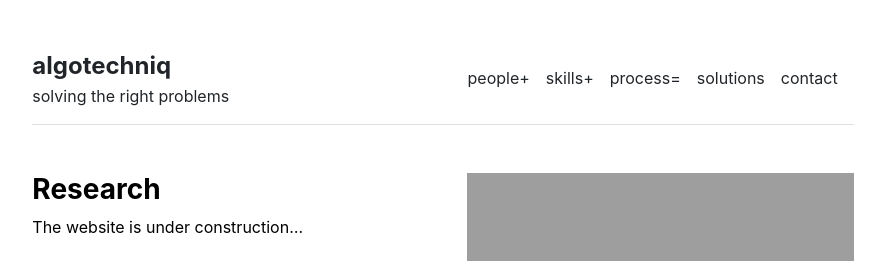
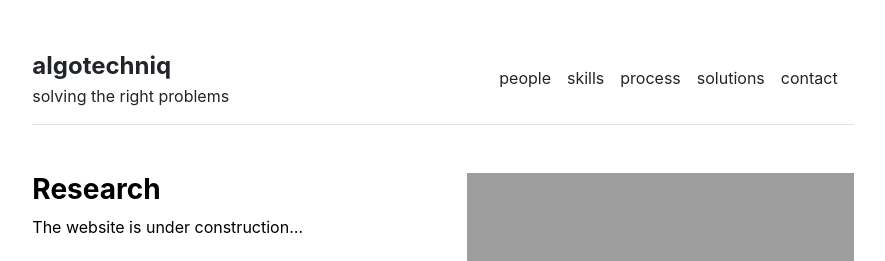
Before and after one commit to mghadam/algotechniq.github.io, a Jekyll site: the page built from index.md, in a window 1280 px wide. Shown: the top 261 px of the page, without its empty margins (197-1082 px from the left). Built offline with Jekyll 4.4.1, drawn with Linux system fonts in a browser that asks for light colours.

```diff
--- a/_data/settings.yml
+++ b/_data/settings.yml
@@ -1,7 +1,7 @@
 menu:
-- {name: 'people+', url: '/people'}
-- {name: 'skills+', url: '/publications'}
-- {name: 'process=', url: '/courses'}
+- {name: 'people', url: '/people'}
+- {name: 'skills', url: '/publications'}
+- {name: 'process', url: '/courses'}
 - {name: 'solutions', url: '/cv'}
 - {name: 'contact', url: '/contact'}
 
```
